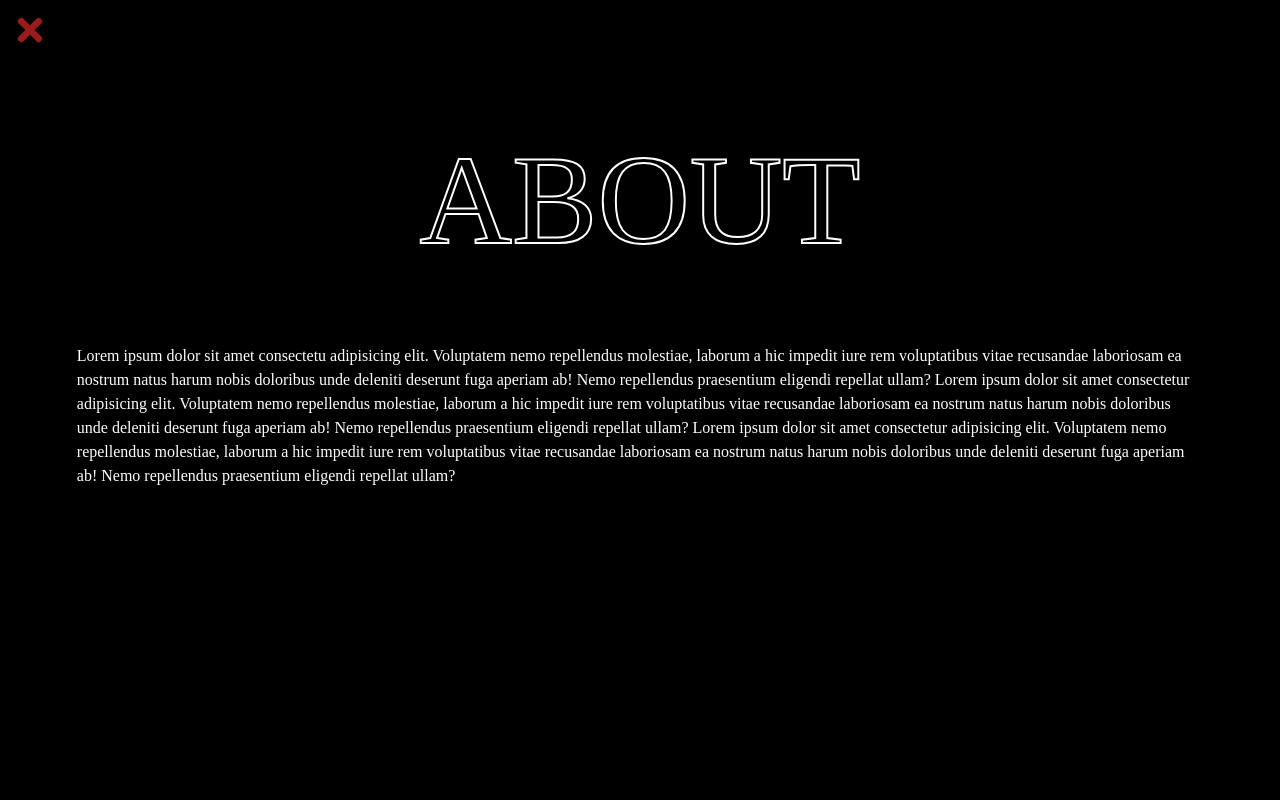
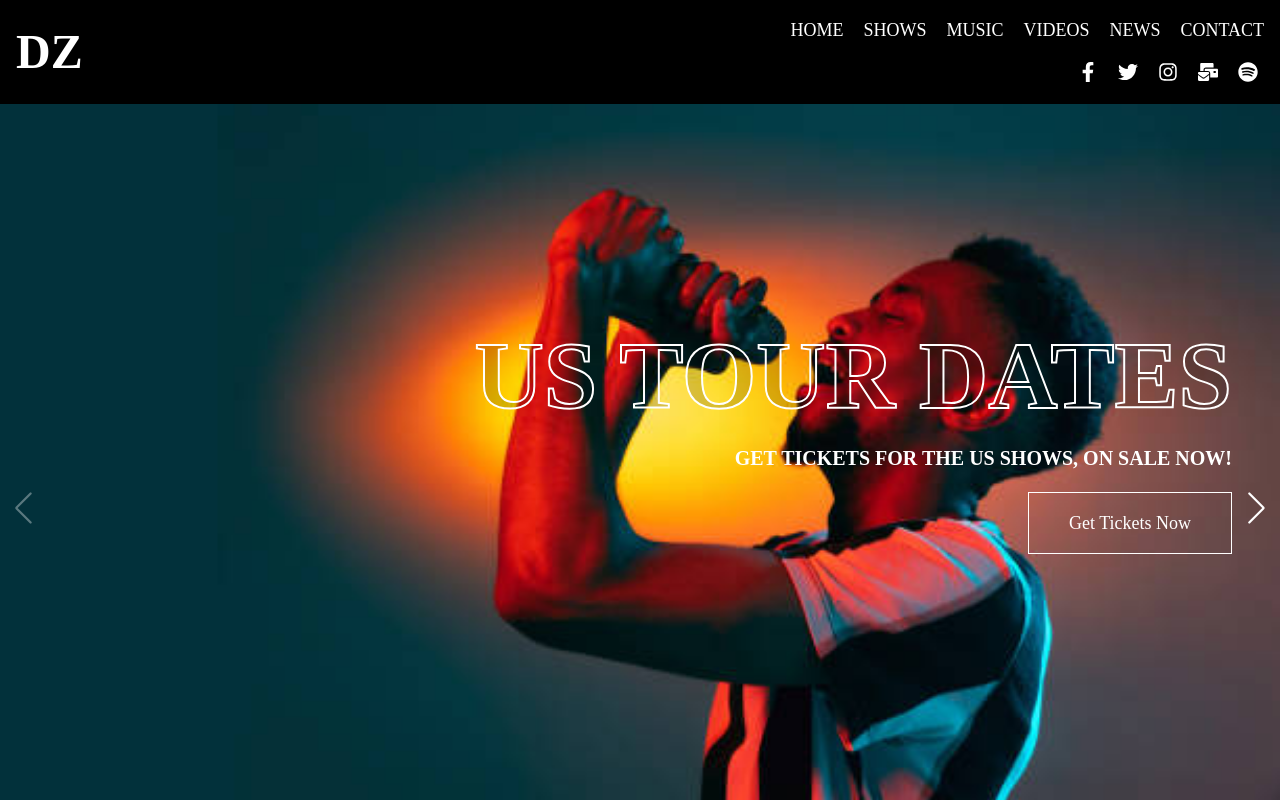
Before and after one commit to peteCoder/music_pro, a React (Vite) app: page / in a window 1280 px wide. Shown: the top 800 px of the page. Built offline with nearby package versions, Linux system fonts and the light colour scheme; the HTML template or start-up script is replaced by a standard one.

Commit message:
committed

```diff
--- a/src/containers/About.jsx
+++ b/src/containers/About.jsx
@@ -2,7 +2,7 @@ import React, { useEffect } from 'react'
 import { FaTimes } from 'react-icons/fa'
 import { motion } from 'framer-motion'
 import Header from '../components/Header'
-
+import ArtistImage from '../assets/musician.jpg'
 
 
 const About = ({ value }) => {
@@ -26,7 +26,7 @@ const About = ({ value }) => {
         scale: openAbout ? 1 : 0,
         opacity: openAbout ? 1 : 0.7
       }}
-      className={`fixed overflow-y-auto w-full h-full bg-black/100 z-[9000] inset-0 pt-10 transition-opacity ${true ? "opacity-100" : "opacity-0"}`}>
+      className={`fixed overflow-y-auto w-full h-full bg-black/90 z-[9000] inset-0 pt-10 transition-opacity ${true ? "opacity-100" : "opacity-0"}`}>
       <FaTimes onClick={() => setOpenAbout(false)} className='text-red-800 cursor-pointer absolute top-3 left-3 text-3xl md:text-4xl' />
       <div className="">
         <Header
@@ -35,11 +35,14 @@ const About = ({ value }) => {
           extraStyles="my-[2rem]"
         />
       </div>
-      <div className="flex flex-col items-center">
-        <img src='' alt='' />
+      <div className="flex flex-col items-center space-y-12">
+        <img className='max-w-[50%]' src={ArtistImage} alt='' />
 
         <div className='w-full'>
-          <div className='max-w-[95%] md:max-w-[88%] mx-auto text-left'>
+
+          <div className='max-w-[95%] md:max-w-[88%] lg:max-w-[80%] mx-auto text-left mb-14'>
+            <div className="text-4xl sm:text-6xl md:text-8xl mb-3">Davido</div>
+            <div className='mb-6'>
               Lorem ipsum dolor sit amet consectetu adipisicing elit. Voluptatem nemo
               repellendus molestiae, laborum a hic impedit iure rem voluptatibus vitae
               recusandae laboriosam ea nostrum natus harum nobis doloribus unde
@@ -58,6 +61,12 @@ const About = ({ value }) => {
               deleniti deserunt fuga aperiam ab! Nemo repellendus praesentium eligendi
               repellat ullam?
             </div>
+
+          </div>
+
+        </div>
+        <div className="footer bg-black h-12 fixed bottom-0 left-0 right-0 p-5 flex items-center">
+          <div className='text-2xl sm:text-4xl'>DZ</div>
         </div>
       </div>
     </motion.div>
--- a/src/pages/Home.jsx
+++ b/src/pages/Home.jsx
@@ -16,7 +16,7 @@ import About from '../containers/About';
 
 
 const Home = () => {
-    const [openAbout, setOpenAbout] = useState(true)
+    const [openAbout, setOpenAbout] = useState(false)
 
 
     return (
```
Lines whose indentation alone changed are shown as unchanged.
